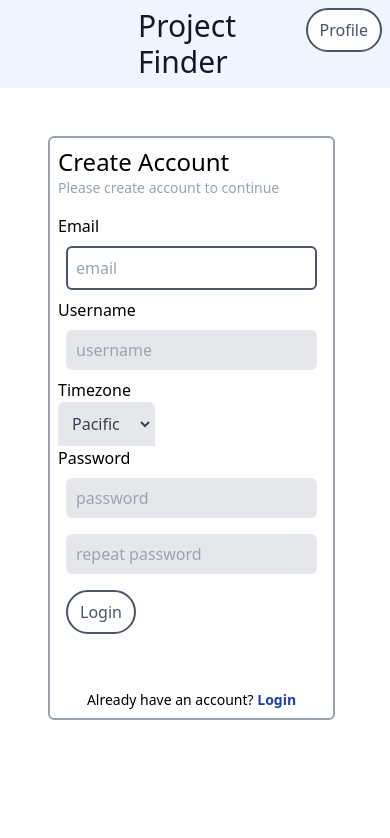
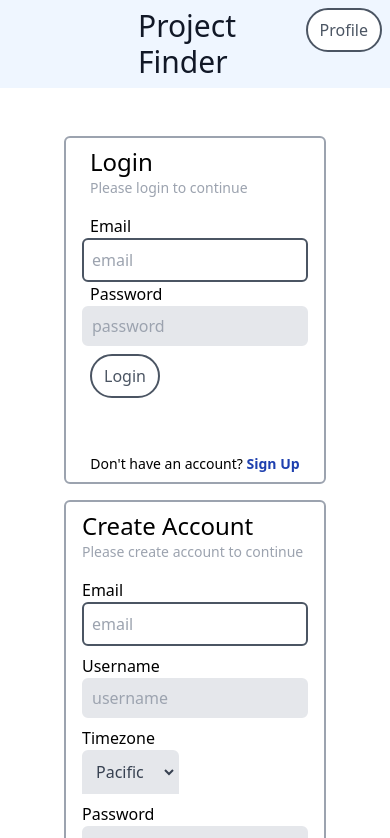
Before and after one commit to kiserd/OSU-CS467-Capstone-Project, a Next.js app in the folder portfolio-project-matching-app/: page /test_loginPage in a window 390 px wide. Shown: the top 838 px of the page. Built offline with nearby package versions, Linux system fonts and the light colour scheme.

Commit message:
removed Input margin and made width 100% to place the burden of determining these things on the parent element, improves responsiveness. Made slight tweaks to dependent forms while testing. I had alluded to these future changes in my PR for Signup and Form

```diff
--- a/portfolio-project-matching-app/components/Input.module.css
+++ b/portfolio-project-matching-app/components/Input.module.css
@@ -1,11 +1,11 @@
 .text {
-    @apply m-2 p-2 bg-gray-200 appearance-none border-2 border-gray-200 rounded-md text-gray-700 leading-tight focus:outline-none focus:bg-white focus:border-purple-500
+    @apply w-full p-2 bg-gray-200 appearance-none border-2 border-gray-200 rounded-md text-gray-700 leading-tight focus:outline-none focus:bg-white focus:border-purple-500
 }
 
 .password {
-    @apply m-2 p-2 bg-gray-200 appearance-none border-2 border-gray-200 rounded-md text-gray-700 leading-tight focus:outline-none focus:bg-white focus:border-purple-500
+    @apply w-full p-2 bg-gray-200 appearance-none border-2 border-gray-200 rounded-md text-gray-700 leading-tight focus:outline-none focus:bg-white focus:border-purple-500
 }
 
 .email {
-    @apply m-2 p-2 border-2 border-gray-600 text-gray-600 rounded-md hover:text-gray-900 hover:border-gray-900
+    @apply w-full p-2 border-2 border-gray-600 text-gray-600 rounded-md hover:text-gray-900 hover:border-gray-900
 }
--- a/portfolio-project-matching-app/components/Login.js
+++ b/portfolio-project-matching-app/components/Login.js
@@ -7,7 +7,7 @@ const Login = ({ toggleNewUser }) => {
     }
 
     return (
-        <div className='w-max p-2 border-2 border-gray-400 rounded-md'>
+        <div className='w-full py-2 px-4 border-2 border-gray-400 rounded-md'>
             <div className='mx-2 text-2xl text-md'>
                 Login
             </div>
--- a/portfolio-project-matching-app/components/Signup.js
+++ b/portfolio-project-matching-app/components/Signup.js
@@ -60,7 +60,7 @@ const Signup = ({ toggleNewUser }) => {
 
 
     return (
-        <div className='w-max p-2 border-2 border-gray-400 rounded-md'>
+        <div className='w-full py-2 px-4 border-2 border-gray-400 rounded-md'>
             <div className='text-2xl text-md'>
                 Create Account
             </div>
@@ -73,28 +73,30 @@ const Signup = ({ toggleNewUser }) => {
                 </label>
                 <Input type='email' name='email' placeholder='email' value={email} onChange={(e) => setEmail(e.target.value)} />
             </div>
-            <div className=''>
+            <div className='mt-2'>
                 <label className=''>
                     Username
                 </label>
                 <Input type='text' name='username' placeholder='username' value={username} onChange={(e) => setUsername(e.target.value)} />
             </div>
-            <div className=''>
+            <div className='mt-2'>
                 <label className=''>
                     Timezone
                 </label>
                 <InputDropDown name='timezone' choices={timezones} value={timezone} onChange={(e) => setTimezone(e.target.value)}/>
             </div>
-            <div className=''>
+            <div className='mt-2'>
                 <label className=''>
                     Password
                 </label>
                 <Input type='password' name='password' placeholder='password' value={password} onChange={(e) => setPassword(e.target.value)} />
-                <Input type='password' name='passwordRepeat' placeholder='repeat password' value={passwordRepeat} onChange={(e) => setPasswordRepeat(e.target.value)} />
+                <div className='mt-1'>
+                    <Input type='password' name='passwordRepeat' placeholder='repeat password' value={passwordRepeat} onChange={(e) => setPasswordRepeat(e.target.value)} />
+                </div>
                 {!passwordsMatch && <p className='text-sm text-custom-warm-dark'>Passwords must match</p>}
             </div>
             <div>
-                <Button type='btnGeneral' text='Login' onClick={createUser} />
+                <Button type='btnGeneral' text='Sign Up' onClick={createUser} />
             </div>
             <div className='mt-12 text-center text-sm'>
                 Already have an account?&nbsp;
--- a/portfolio-project-matching-app/pages/test_loginPage.js
+++ b/portfolio-project-matching-app/pages/test_loginPage.js
@@ -1,9 +1,15 @@
+import Login from '../components/Login'
 import Signup from '../components/Signup'
 
 const test_loginPage = () => {
     return (
-        <div className='m-12'>
-            <Signup />
+        <div className='m-12 max-w-xs'>
+            <div className='m-4'>
+                <Login />
+            </div>
+            <div className='m-4'>
+                <Signup />
+            </div>
         </div>
     )
 }
```
